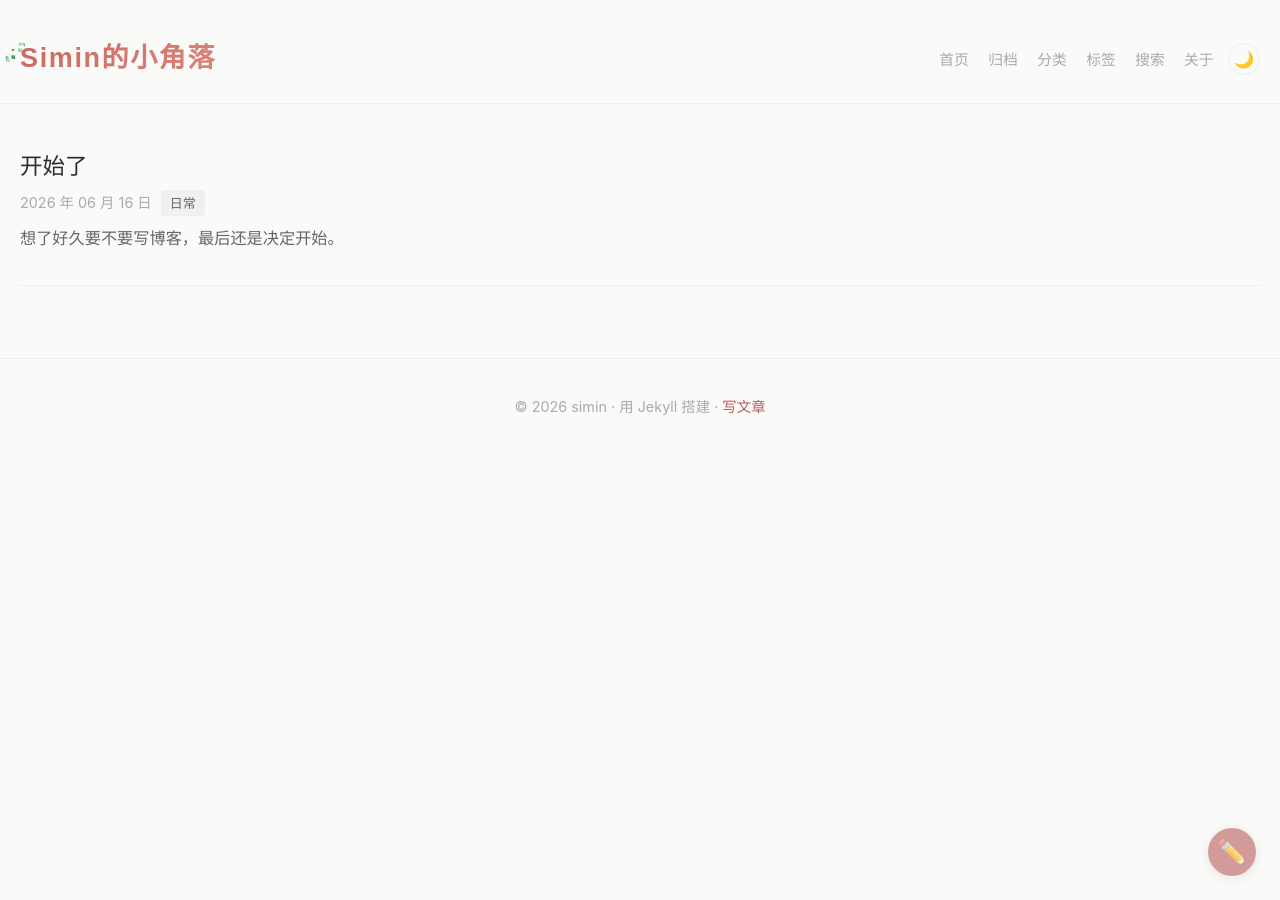
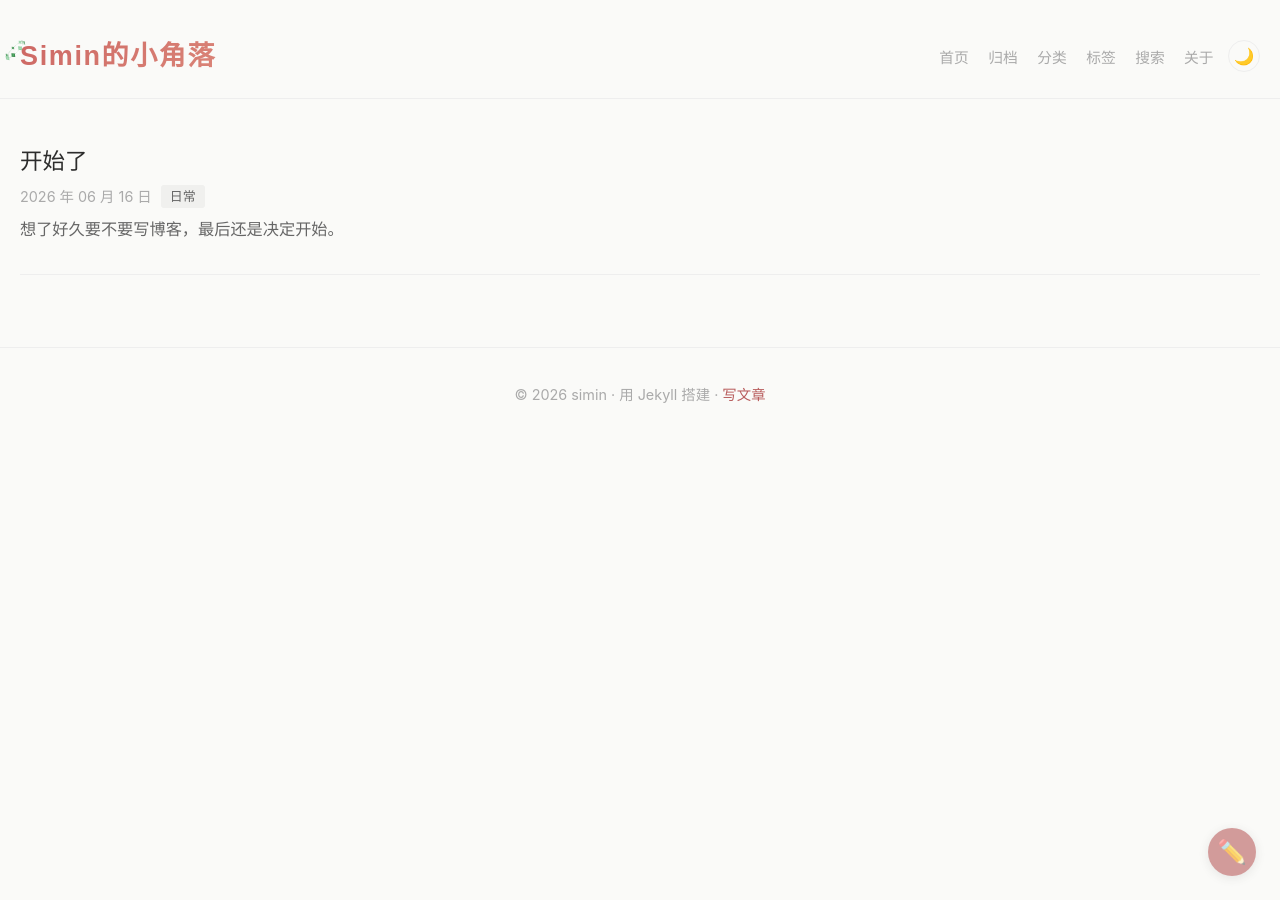
Before and after one commit to siminles/siminles.github.io, a Jekyll site: the page built from index.html, in a window 1280 px wide. Built offline with Jekyll 4.4.1, drawn with Linux system fonts in a browser that asks for light colours.

Commit message:
全局行距统一改为1.5

```diff
--- a/assets/style.css
+++ b/assets/style.css
@@ -31,7 +31,7 @@
   font-family: -apple-system, "Noto Serif SC", "Source Han Serif SC", "STSong", "SimSun", Georgia, serif;
   color: var(--text);
   background: var(--bg);
-  line-height: 1.7;
+  line-height: 1.5;
   -webkit-font-smoothing: antialiased;
   transition: background 0.3s, color 0.3s;
 }
@@ -176,7 +176,7 @@
   color: var(--text-light);
   font-size: 0.9rem;
   margin-top: 0.5rem;
-  line-height: 1.7;
+  line-height: 1.5;
 }
 
 /* === Single Post === */
@@ -363,7 +363,7 @@
 .search-item-excerpt {
   font-size: 0.85rem;
   color: var(--text-light);
-  line-height: 1.6;
+  line-height: 1.5;
 }
 
 .no-results {
```
